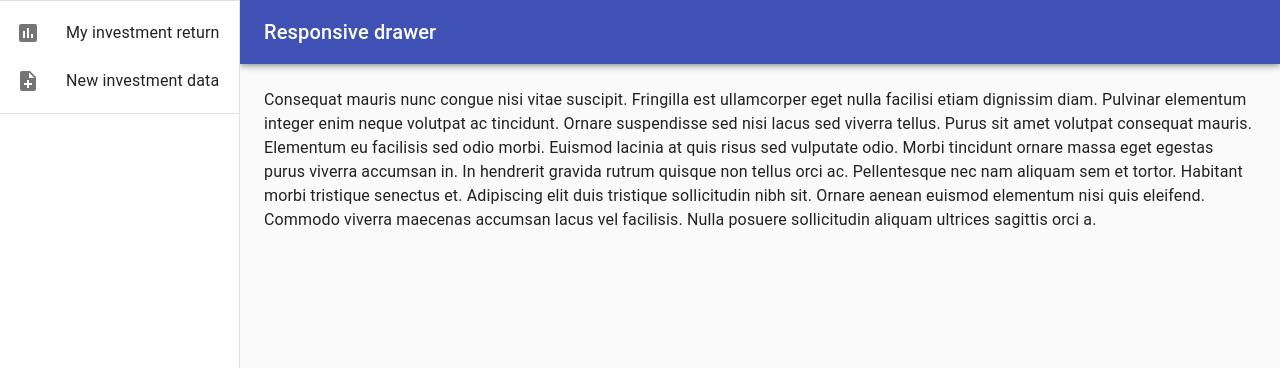
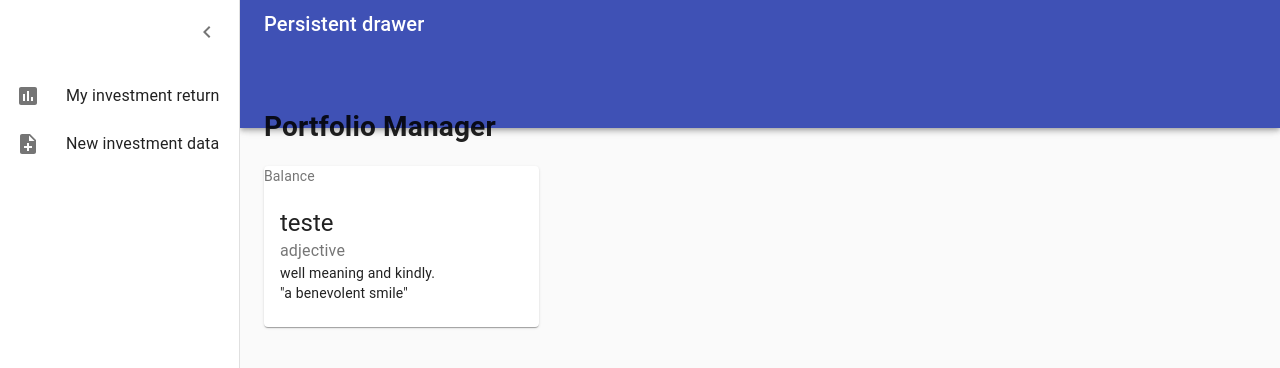
Before and after one commit to FernandoJP/portfolio-manager, a React (Create React App) app: page / in a window 1280 px wide. Shown: the top 368 px of the page. Built offline with nearby package versions, Linux system fonts and the light colour scheme.

Commit message:
Added content below header

```diff
--- a/package.json
+++ b/package.json
@@ -9,8 +9,10 @@
     "@testing-library/react": "^11.2.2",
     "@testing-library/user-event": "^12.2.2",
     "axios": "^0.21.0",
+    "clsx": "^1.1.1",
     "css-loader": "^5.0.1",
     "react": "^17.0.1",
+    "react-d3-library": "^1.1.8",
     "react-dom": "^17.0.1",
     "react-redux": "^7.2.2",
     "react-router-dom": "^5.2.0",
--- /dev/null
+++ b/src/components/Balance/Balance.js
@@ -0,0 +1,26 @@
+import { Typography } from '@material-ui/core';
+import React, { Component } from 'react';
+
+import CardUI from '../UI/Card/Card';
+
+class Balance extends Component {
+    render() {
+        return (
+            <CardUI title="Balance">
+                <Typography variant="h5" component="h2">
+                    teste
+                </Typography>
+                <Typography color="textSecondary">
+                    adjective
+                </Typography>
+                <Typography variant="body2" component="p">
+                    well meaning and kindly.
+                <br />
+                    {'"a benevolent smile"'}
+                </Typography>
+            </CardUI>
+        )
+    }
+}
+
+export default Balance;
--- /dev/null
+++ b/src/components/Navigation/Header/Header.js
@@ -0,0 +1,33 @@
+import React from 'react';
+import Toolbar from '@material-ui/core/Toolbar';
+import { makeStyles, Typography } from '@material-ui/core';
+
+const useStyles = makeStyles((theme) => ({
+    toolbar: {
+      minHeight: 128,
+      alignItems: 'flex-start',
+      paddingTop: theme.spacing(1),
+      paddingBottom: theme.spacing(2),
+      zIndex: -1
+    },
+    title: {
+      flexGrow: 1,
+      alignSelf: 'flex-end',
+    },
+  }));
+
+function Header(props) {
+
+    const classes = useStyles();
+
+    return (
+        <Toolbar className={classes.toolbar}>
+            <Typography variant="h6" noWrap>
+                Persistent drawer
+            </Typography>
+        </Toolbar>
+    )
+}
+
+
+export default Header;
--- a/src/components/Navigation/SideDrawer/SideDrawer.js
+++ b/src/components/Navigation/SideDrawer/SideDrawer.js
@@ -1,131 +1,134 @@
 import React from 'react';
-import PropTypes from 'prop-types';
+import clsx from 'clsx';
+import { makeStyles, useTheme } from '@material-ui/core/styles';
+import Drawer from '@material-ui/core/Drawer';
+import CssBaseline from '@material-ui/core/CssBaseline';
 import AppBar from '@material-ui/core/AppBar';
-import CssBaseline from '@material-ui/core/CssBaseline';
-import Divider from '@material-ui/core/Divider';
-import Drawer from '@material-ui/core/Drawer';
-import Hidden from '@material-ui/core/Hidden';
-import IconButton from '@material-ui/core/IconButton';
-import InboxIcon from '@material-ui/icons/MoveToInbox';
-import List from '@material-ui/core/List';
-import ListItem from '@material-ui/core/ListItem';
-import ListItemIcon from '@material-ui/core/ListItemIcon';
-import ListItemText from '@material-ui/core/ListItemText';
-import MailIcon from '@material-ui/icons/Mail';
-import MenuIcon from '@material-ui/icons/Menu';
 import Toolbar from '@material-ui/core/Toolbar';
 import Typography from '@material-ui/core/Typography';
-import { makeStyles, useTheme } from '@material-ui/core/styles';
+import IconButton from '@material-ui/core/IconButton';
+import MenuIcon from '@material-ui/icons/Menu';
+import ChevronLeftIcon from '@material-ui/icons/ChevronLeft';
+import ChevronRightIcon from '@material-ui/icons/ChevronRight';
+
 import NavigationItems from './NavigationItems/NavigationItems';
+import Header from '../Header/Header';
 
 const drawerWidth = 240;
 
 const useStyles = makeStyles((theme) => ({
+  root: {
+    display: 'flex',
+  },
+  appBar: {
+    transition: theme.transitions.create(['margin', 'width'], {
+      easing: theme.transitions.easing.sharp,
+      duration: theme.transitions.duration.leavingScreen,
+    }),
+  },
+  appBarShift: {
+    width: `calc(100% - ${drawerWidth}px)`,
+    marginLeft: drawerWidth,
+    transition: theme.transitions.create(['margin', 'width'], {
+      easing: theme.transitions.easing.easeOut,
+      duration: theme.transitions.duration.enteringScreen,
+    }),
+  },
+  menuButton: {
+    marginRight: theme.spacing(2),
+  },
+  hide: {
+    display: 'none',
+  },
   drawer: {
-    [theme.breakpoints.up('sm')]: {
     width: drawerWidth,
     flexShrink: 0,
   },
-  },
-  appBar: {
-    [theme.breakpoints.up('sm')]: {
-      width: `calc(100% - ${drawerWidth}px)`,
-      marginLeft: drawerWidth,
-    },
-  },
-  menuButton: {
-    marginRight: theme.spacing(2),
-    [theme.breakpoints.up('sm')]: {
-      display: 'none',
-    },
-  },
-  // necessary for content to be below app bar
   drawerPaper: {
     width: drawerWidth,
   },
+  drawerHeader: {
+    display: 'flex',
+    alignItems: 'center',
+    padding: theme.spacing(0, 1),
+    // necessary for content to be below app bar
+    ...theme.mixins.toolbar,
+    justifyContent: 'flex-end',
+    minHeight: 0
+  },
+  content: {
+    flexGrow: 1,
+    padding: theme.spacing(3),
+    transition: theme.transitions.create('margin', {
+      easing: theme.transitions.easing.sharp,
+      duration: theme.transitions.duration.leavingScreen,
+    }),
+    marginLeft: -drawerWidth,
+    zIndex: 9999
+  },
+  contentShift: {
+    transition: theme.transitions.create('margin', {
+      easing: theme.transitions.easing.easeOut,
+      duration: theme.transitions.duration.enteringScreen,
+    }),
+    marginLeft: 0,
+  }
 }));
 
 function SideDrawer(props) {
-  const { window } = props;
   const classes = useStyles();
   const theme = useTheme();
-  const [mobileOpen, setMobileOpen] = React.useState(false);
+  const [open, setOpen] = React.useState(true);
 
-  const handleDrawerToggle = () => {
-    setMobileOpen(!mobileOpen);
+  const handleDrawerOpen = () => {
+    setOpen(true);
   };
 
-  const drawer = (
-    <div>
-      <div className={classes.toolbar} />
-      <Divider />
-      <NavigationItems />
-      <Divider />
-    </div>
-  );
-
-  const container = window !== undefined ? () => window().document.body : undefined;
+  const handleDrawerClose = () => {
+    setOpen(false);
+  };
 
   return (
-    <div>
+    <div className={classes.root}>
       <CssBaseline />
-      <AppBar position="fixed" className={classes.appBar}>
-        <Toolbar>
-          <IconButton
-            color="inherit"
-            aria-label="open drawer"
-            edge="start"
-            onClick={handleDrawerToggle}
-            className={classes.menuButton}
+      <AppBar
+        position="fixed"
+        className={clsx(classes.appBar, {
+          [classes.appBarShift]: open,
+        })}
       >
-            <MenuIcon />
-          </IconButton>
-          <Typography variant="h6" noWrap>
-            Responsive drawer
-          </Typography>
-        </Toolbar>
+
+        <Header />
+
       </AppBar>
-      <nav className={classes.drawer} aria-label="mailbox folders">
-        {/* The implementation can be swapped with js to avoid SEO duplication of links. */}
-        <Hidden smUp implementation="css">
       <Drawer
-            container={container}
-            variant="temporary"
-            anchor={theme.direction === 'rtl' ? 'right' : 'left'}
-            open={mobileOpen}
-            onClose={handleDrawerToggle}
+        className={classes.drawer}
+        variant="persistent"
+        anchor="left"
+        open={open}
         classes={{
           paper: classes.drawerPaper,
         }}
-            ModalProps={{
-              keepMounted: true, // Better open performance on mobile.
-            }}
       >
-            {drawer}
+        <div className={classes.drawerHeader}>
+          <IconButton onClick={handleDrawerClose}>
+            {theme.direction === 'ltr' ? <ChevronLeftIcon /> : <ChevronRightIcon />}
+          </IconButton>
+        </div>
+
+        <NavigationItems />
+
       </Drawer>
-        </Hidden>
-        <Hidden xsDown implementation="css">
-          <Drawer
-            classes={{
-              paper: classes.drawerPaper,
-            }}
-            variant="permanent"
-            open
+      <main
+        className={clsx(classes.content, {
+          [classes.contentShift]: open,
+        })}
       >
-            {drawer}
-          </Drawer>
-        </Hidden>
-      </nav>
+        <div className={classes.drawerHeader} />
+        {props.children}
+      </main>
     </div>
   );
 }
 
-SideDrawer.propTypes = {
-  /**
-   * Injected by the documentation to work in an iframe.
-   * You won't need it on your project.
-   */
-  window: PropTypes.func,
-};
-
 export default SideDrawer;
--- /dev/null
+++ b/src/components/UI/Card/Card.js
@@ -0,0 +1,37 @@
+import React, { Component } from 'react';
+import { Card, CardContent, makeStyles, Typography } from '@material-ui/core';
+
+const useStyles = makeStyles({
+    root: {
+        minWidth: 275,
+    },
+    bullet: {
+        display: 'inline-block',
+        margin: '0 2px',
+        transform: 'scale(0.8)',
+    },
+    title: {
+        fontSize: 14,
+    },
+    pos: {
+        marginBottom: 12,
+    },
+});
+
+function CardUI(props) {
+
+    const classes = useStyles();
+
+    return (
+        <Card className={classes.root}>
+            <Typography className={classes.title} color="textSecondary" gutterBottom>
+                {props.title}
+                </Typography>
+            <CardContent>
+                {props.children}
+            </CardContent>
+        </Card>
+    )
+}
+
+export default CardUI;
--- a/src/containers/PortfolioManager/PortfolioManager.js
+++ b/src/containers/PortfolioManager/PortfolioManager.js
@@ -1,4 +1,6 @@
 import React, { Component } from 'react';
+
+import Balance from '../../components/Balance/Balance';
 
 class PortfolioManager extends Component {
 
@@ -10,6 +12,7 @@ class PortfolioManager extends Component {
     return (
       <div>
         <h1>Portfolio Manager</h1>
+        <Balance />
       </div>
     )
   }
--- a/src/hoc/Layout/Layout.js
+++ b/src/hoc/Layout/Layout.js
@@ -3,16 +3,12 @@ import React, { Component } from 'react';
 import { withStyles } from '@material-ui/core/styles';
 
 import SideDrawer from '../../components/Navigation/SideDrawer/SideDrawer';
+import clsx from 'clsx';
 
 const useStyles = theme => ({
     root: {
         display: 'flex',
-    },
-    toolbar: theme.mixins.toolbar,
-    content: {
-        flexGrow: 1,
-        padding: theme.spacing(3),
-    },
+    }
 });
 
 class Layout extends Component {
@@ -22,21 +18,9 @@ class Layout extends Component {
 
         return (
             <div className={classes.root}>
-                <SideDrawer />
-                <main className={classes.content}>
-                    <div className={classes.toolbar} />
-                    <Typography paragraph>
-                        Consequat mauris nunc congue nisi vitae suscipit. Fringilla est ullamcorper eget nulla
-                        facilisi etiam dignissim diam. Pulvinar elementum integer enim neque volutpat ac
-                        tincidunt. Ornare suspendisse sed nisi lacus sed viverra tellus. Purus sit amet volutpat
-                        consequat mauris. Elementum eu facilisis sed odio morbi. Euismod lacinia at quis risus sed
-                        vulputate odio. Morbi tincidunt ornare massa eget egestas purus viverra accumsan in. In
-                        hendrerit gravida rutrum quisque non tellus orci ac. Pellentesque nec nam aliquam sem et
-                        tortor. Habitant morbi tristique senectus et. Adipiscing elit duis tristique sollicitudin
-                        nibh sit. Ornare aenean euismod elementum nisi quis eleifend. Commodo viverra maecenas
-                        accumsan lacus vel facilisis. Nulla posuere sollicitudin aliquam ultrices sagittis orci a.
-                    </Typography>
-                </main>
+                <SideDrawer>
+                    {this.props.children}
+                </SideDrawer>
             </div>
         )
     }
```
Also changed, not shown: src/components/Navigation/SideDrawer/NavigationItems/NavigationItems.js (+5 -4 lines), 2 other files (tests, documents, lock files or other folders). Lines whose indentation alone changed are shown as unchanged.
